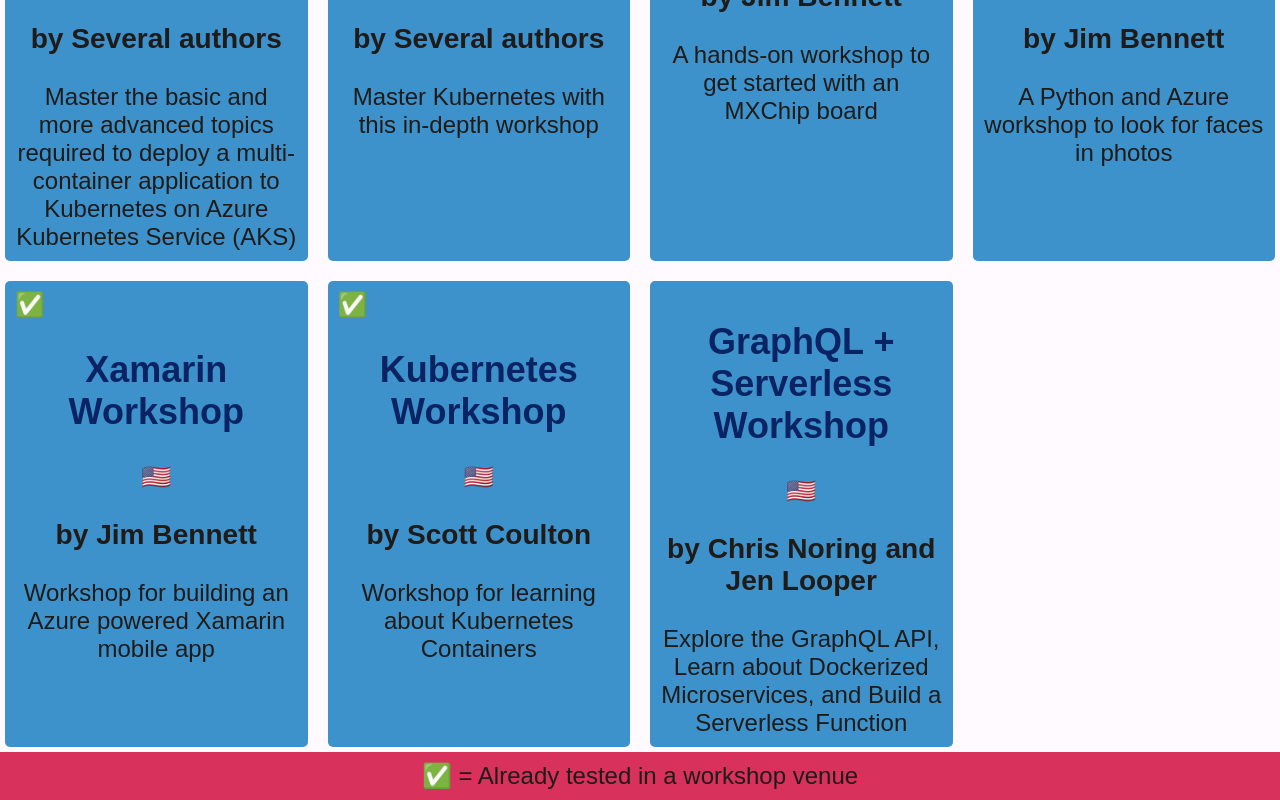
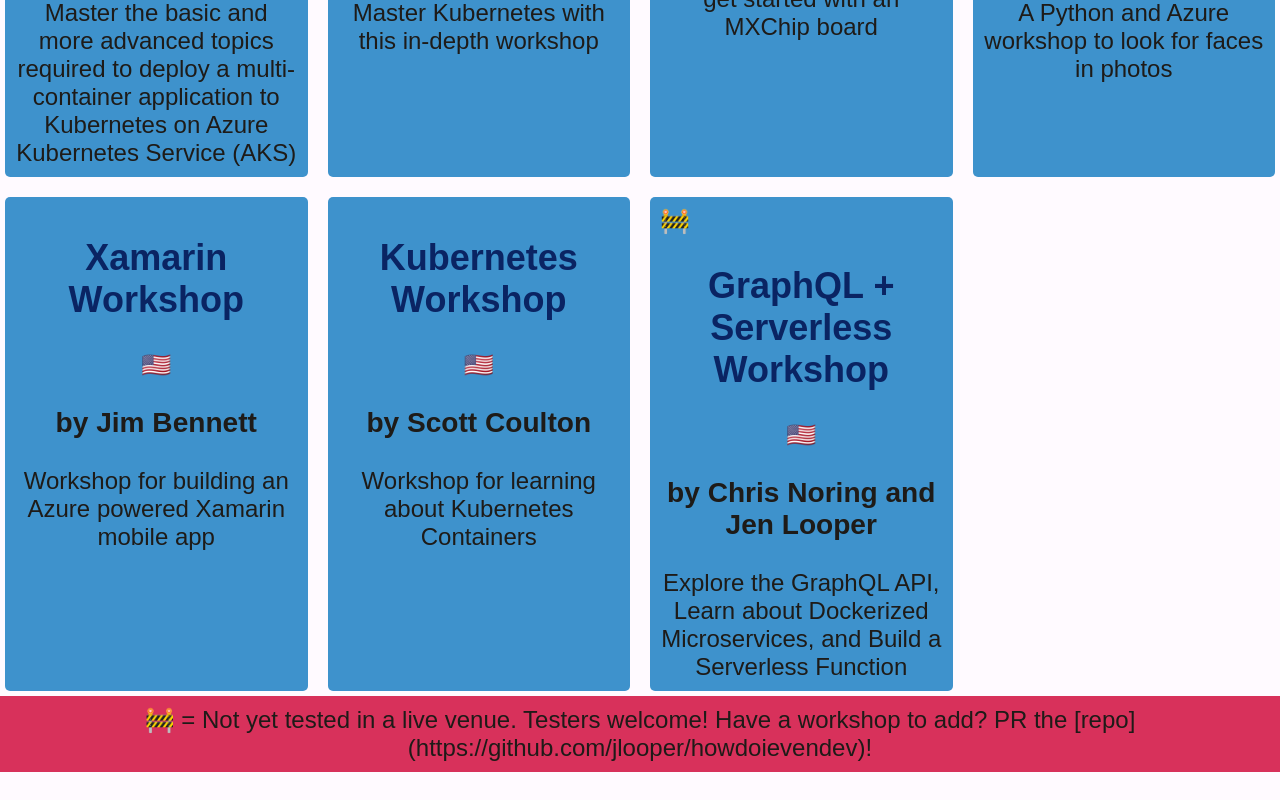
Before and after one commit to jlooper/howdoievendev, a Vue app: page / in a window 1280 px wide. Shown: the part 1838-2638 px from the top of the page. After the commit the page ends 2610 px from the top, so only its background shows below. Built offline with nearby package versions, Linux system fonts and the light colour scheme.

Commit message:
small edit to footer and presentation

```diff
--- a/src/components/Home.vue
+++ b/src/components/Home.vue
@@ -13,14 +13,14 @@
         :key="workshop.text"
         class="card"
       >
-        <p style="text-align:left" v-if="workshop.ready">✅</p>
+        <p style="text-align:left" v-if="!workshop.ready">🚧</p>
         <h2>{{workshop.title}}</h2>
         <p>{{workshop.language}}</p>
         <h3 v-if="workshop.authors">by {{workshop.authors}}</h3>
         <p>{{workshop.blurb}}</p>
       </div>
     </div>
-    <footer>✅ = Already tested in a workshop venue</footer>
+    <footer>🚧 = Not yet tested in a live venue. Testers welcome! Have a workshop to add? PR the [repo](https://github.com/jlooper/howdoievendev)!</footer>
   </div>
 </template>
 
```
